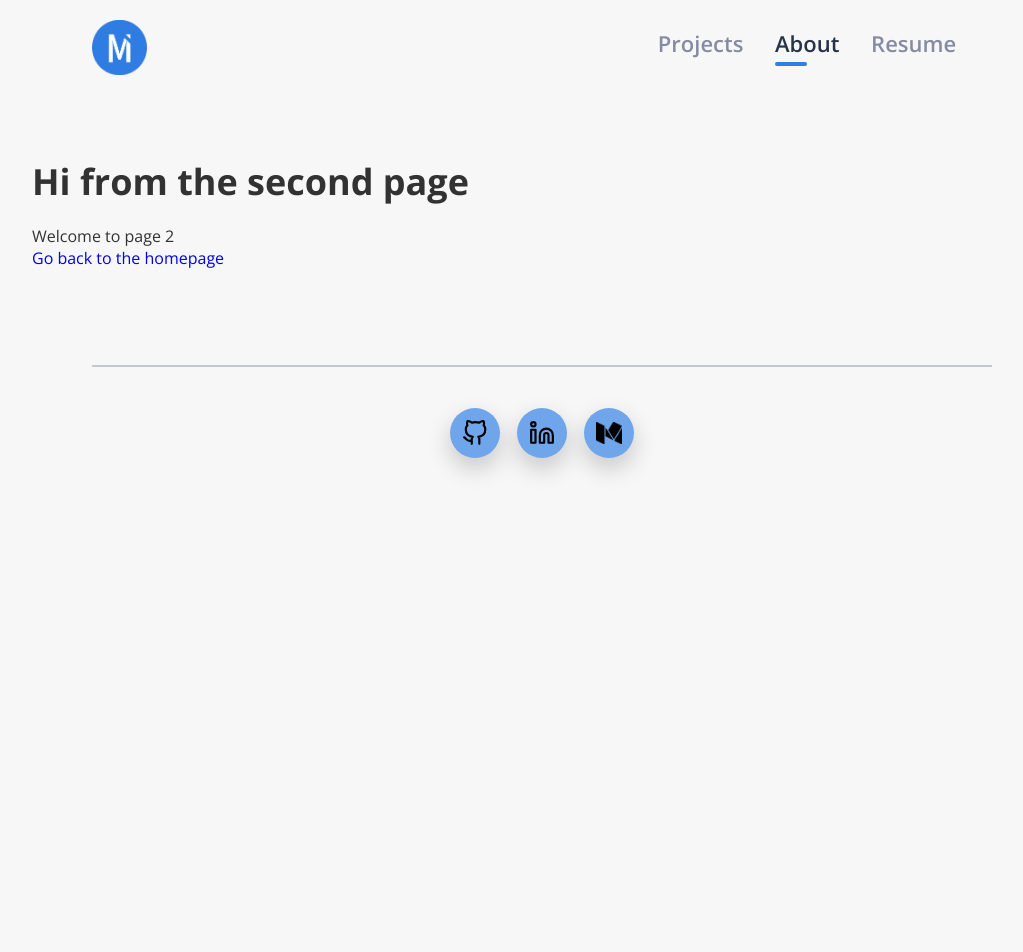
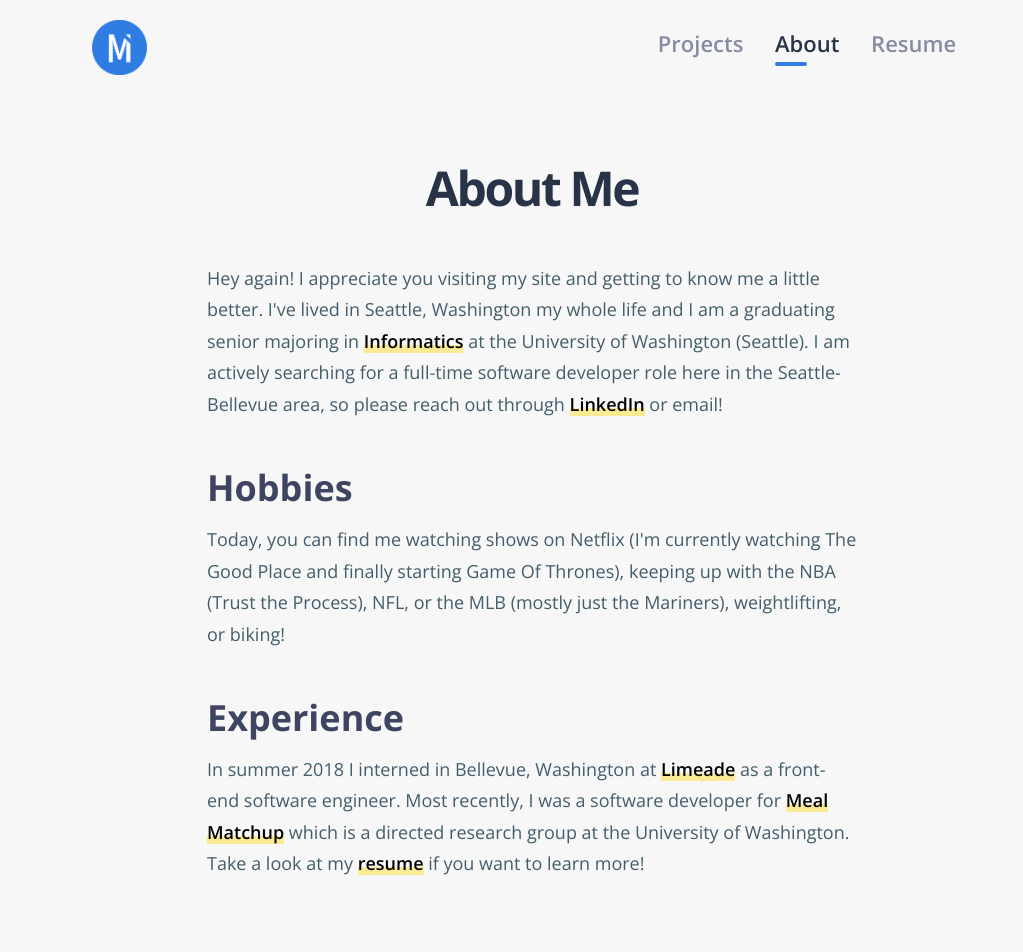
Before and after one commit to ngomichael/new-portfolio, a Gatsby site: page /about in a window 1280 px wide. Shown: the top 952 px of the page, without its empty margins (108-1131 px from the left). Before the commit the page ends 816 px from the top, so only its background shows below. Built offline with nearby package versions, Linux system fonts and the light colour scheme; Gatsby itself is replaced by a stand-in of ours.

Commit message:
added an about page

```diff
--- /dev/null
+++ b/src/components/AboutOverview/AboutOverview.js
@@ -0,0 +1,33 @@
+import React from 'react'
+import styles from './AboutOverview.module.css'
+import PropTypes from 'prop-types'
+
+const AboutOverview = ({ overview }) => {
+  return (
+    <div className={styles.container}>
+      <section className={styles.section}>
+        <h1 className={styles.title}>About Me</h1>
+        <span className={styles.description}>{overview.intro}</span>
+      </section>
+      <section className={styles.section}>
+        <h2 className={styles.sectionTitle}>Hobbies</h2>
+        <span className={styles.description}>{overview.hobbies}</span>
+      </section>
+
+      <section className={styles.section}>
+        <h2 className={styles.sectionTitle}>Experience</h2>
+        <span className={styles.description}>{overview.experience}</span>
+      </section>
+    </div>
+  )
+}
+
+AboutOverview.propTypes = {
+  overview: PropTypes.shape({
+    intro: PropTypes.arrayOf(PropTypes.node).isRequired,
+    hobbies: PropTypes.arrayOf(PropTypes.node),
+    experience: PropTypes.arrayOf(PropTypes.node),
+  }).isRequired,
+}
+
+export default AboutOverview
--- /dev/null
+++ b/src/components/AboutOverview/AboutOverview.module.css
@@ -0,0 +1,46 @@
+.container {
+  display: flex;
+  flex-direction: column;
+  align-items: center;
+}
+
+.section {
+  width: 65%;
+}
+
+.title {
+  font-size: var(--fs-9);
+  text-align: center;
+  letter-spacing: -0.05em;
+  color: hsl(220, 27%, 22%);
+  margin-bottom: var(--mb-7);
+  opacity: var(--opacity-0);
+  animation: slideInFromTop 400ms ease 400ms forwards;
+}
+
+.sectionTitle {
+  font-size: var(--fs-8);
+  font-weight: var(--fw-5);
+  width: 100%;
+  margin: var(--mt-7) var(--mr-0) var(--mb-4) var(--ml-0);
+  color: hsl(228, 21%, 31%);
+}
+
+.description {
+  font-size: var(--fs-4);
+  line-height: 1.75em;
+  hyphens: auto;
+  width: 100%;
+  color: hsl(201, 23%, 34%);
+}
+
+@keyframes slideInFromTop {
+  0% {
+    opacity: var(--opacity-0);
+    transform: translateY(-20px);
+  }
+  100% {
+    opacity: var(--opacity-4);
+    transform: translateY(0);
+  }
+}
--- a/src/components/ProjectOverview/ProjectOverview.js
+++ b/src/components/ProjectOverview/ProjectOverview.js
@@ -11,7 +11,7 @@ const ProjectOverview = ({ overview }) => {
       <h1 className={styles.projectName}>{overview.title}</h1>
       <ProjectDetails overview={overview} />
       <section className={styles.sectionContainer}>
-        <h1 className={styles.title}>Overview</h1>
+        <h1 className={styles.sectionTitle}>Overview</h1>
         <p className={styles.description}>{overview.description}</p>
         <div className={styles.projectImagesContainer}>
           {overview.imgs.map(img => (
@@ -25,7 +25,7 @@ const ProjectOverview = ({ overview }) => {
       </section>
 
       <section className={styles.sectionContainer}>
-        <h2 className={styles.title}>Technologies</h2>
+        <h2 className={styles.sectionTitle}>Technologies</h2>
         <span className={styles.description}>{overview.techDescription}</span>
       </section>
 
--- a/src/components/ProjectOverview/ProjectOverview.module.css
+++ b/src/components/ProjectOverview/ProjectOverview.module.css
@@ -22,17 +22,17 @@
   width: 65%;
 }
 
-.title {
-  font-size: var(--fs-7);
+.sectionTitle {
+  font-size: var(--fs-8);
   font-weight: var(--fw-5);
   width: 100%;
-  margin: var(--mt-6) var(--mr-0) var(--mb-4) var(--ml-0);
+  margin: var(--mt-7) var(--mr-0) var(--mb-4) var(--ml-0);
   color: hsl(228, 21%, 31%);
 }
 
 .description {
   font-size: var(--fs-4);
-  line-height: 1.5em;
+  line-height: 1.75em;
   hyphens: auto;
   width: 100%;
   color: hsl(201, 23%, 34%);
--- a/src/pages/about.js
+++ b/src/pages/about.js
@@ -1,16 +1,75 @@
 import React from 'react'
 import { Link } from 'gatsby'
+import AboutOverview from '../components/AboutOverview/AboutOverview'
 
 import Layout from '../components/layout'
 import SEO from '../components/seo'
+import HighlightedLink from '../components/HighlightedLink/HighlightedLink'
 
-const SecondPage = props => (
+const overview = {
+  intro: [
+    `Hey again! I appreciate you visiting my site and getting to know me a little better.
+    I've lived in Seattle, Washington my whole life and I am a graduating senior majoring in `,
+    <HighlightedLink
+      site="https://ischool.uw.edu/programs/informatics"
+      target="_blank"
+      rel="noopener noreferrer"
+    >
+      Informatics
+    </HighlightedLink>,
+    ` at the University of Washington (Seattle).
+    I am actively searching for a full-time software developer role here in the
+    Seattle-Bellevue area, so please reach out through `,
+    <HighlightedLink
+      site="https://www.linkedin.com/in/mhngo/"
+      target="_blank"
+      rel="noopener noreferrer"
+    >
+      LinkedIn
+    </HighlightedLink>,
+    ` or email! `,
+  ],
+  hobbies: [
+    `Today, you can find me watching shows on Netflix (I'm currently watching The Good Place and finally
+    starting Game Of Thrones), keeping up with the NBA (Trust the Process), NFL, or the MLB (mostly just
+    the Mariners), weightlifting, or biking!`,
+  ],
+  experience: [
+    `In summer 2018 I interned in Bellevue, Washington at `,
+    <HighlightedLink
+      site="https://www.limeade.com/"
+      target="_blank"
+      rel="noopener noreferrer"
+    >
+      Limeade
+    </HighlightedLink>,
+    ` as a front-end software engineer. Most
+    recently, I was a software developer for `,
+    <HighlightedLink
+      site="https://www.mealmatchup.org/"
+      target="_blank"
+      rel="noopener noreferrer"
+    >
+      Meal Matchup
+    </HighlightedLink>,
+    ` which is a directed research group at the
+    University of Washington. Take a look at my `,
+    <HighlightedLink
+      site="https://drive.google.com/file/d/1PyJj4BOHLDTVCYRZOAfWJ72UqeNA6719/view?usp=sharing"
+      target="_blank"
+      rel="noopener noreferrer"
+    >
+      resume
+    </HighlightedLink>,
+    ` if you want to learn more!`,
+  ],
+}
+
+const About = props => (
   <Layout location={props.location}>
-    <SEO title="Page two" />
-    <h1>Hi from the second page</h1>
-    <p>Welcome to page 2</p>
-    <Link to="/">Go back to the homepage</Link>
+    <SEO title="About Me" />
+    <AboutOverview overview={overview} />
   </Layout>
 )
 
-export default SecondPage
+export default About
```
Also changed, not shown: src/pages/ufc.js (+5 -6 lines).
